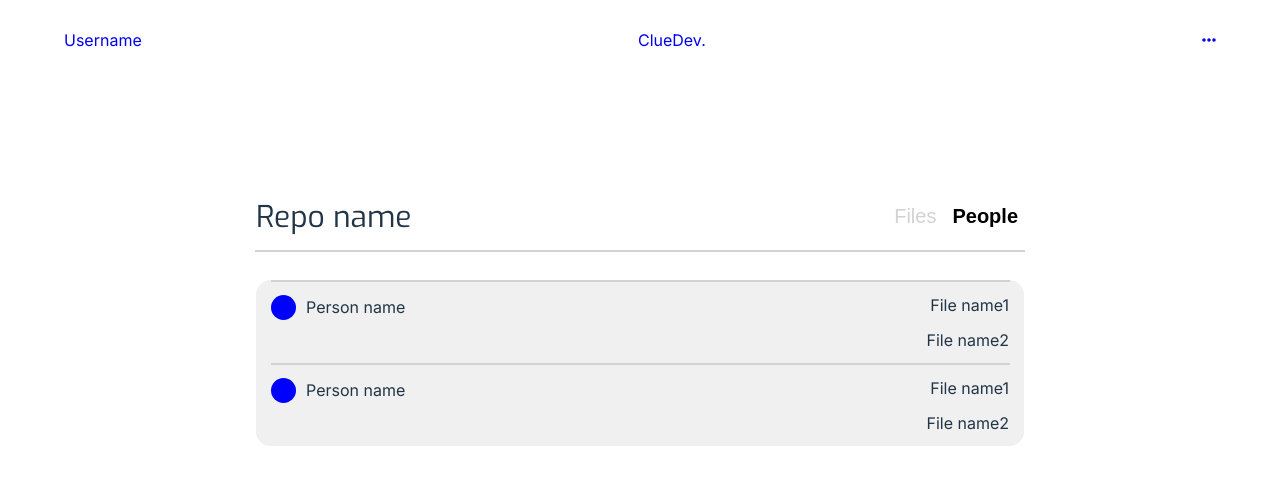
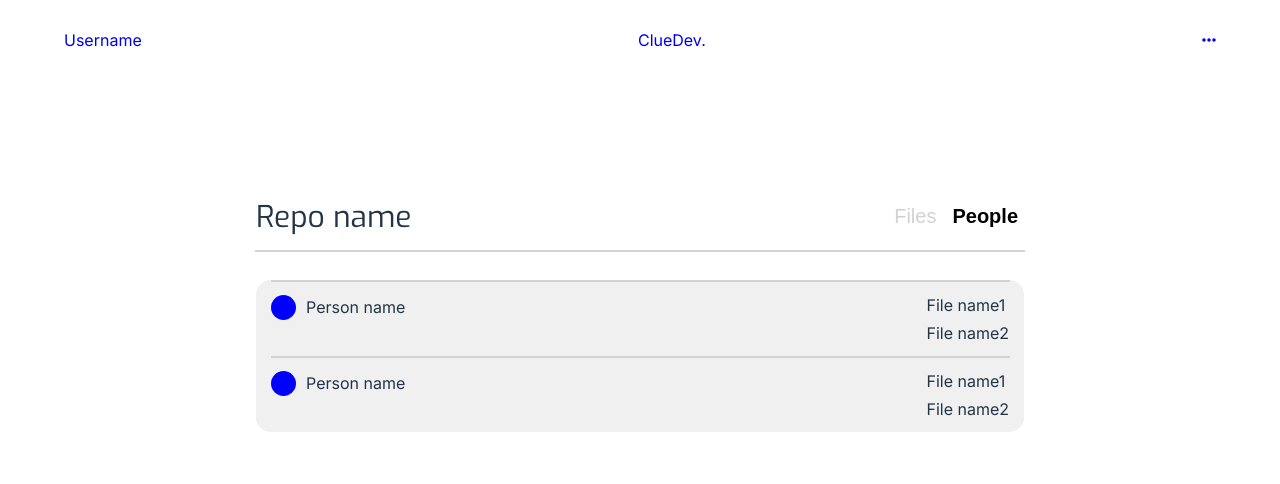
Before and after one commit to andrescm1998/ClueDev-Client, a React (Vite) app: page /map in a window 1280 px wide. Both pictures are taken after a click on the button "People". Shown: the top 484 px of the page. Built offline with nearby package versions, Linux system fonts and the light colour scheme; a web font is replaced by a local one.

Commit message:
Finishing up basic folder files

```diff
--- a/src/Components/Map/index.jsx
+++ b/src/Components/Map/index.jsx
@@ -59,7 +59,7 @@ export const Map = () => {
             <section className='repo-list'>
                 {/* render based on selected (file or people)*/}
                 {/* <People /> */}
-                {filesSelected == true && <><File /><File /></>}
+                {filesSelected == true && <><File /></>}
                 {filesSelected == false && <><People /><People /></>}
 
             </section>
--- a/src/Components/People/index.css
+++ b/src/Components/People/index.css
@@ -28,7 +28,7 @@
     margin-top: 8px;
 }
 
-.person-files {
+/* .person-files {
     margin: 0 15px;
     width: 70%;
     height: 100%;
@@ -38,9 +38,17 @@
     display: inline-block;
     right: 0;
     top: 0;
+} */
+
+.person-files {
+    display: flex;
+    flex-direction: column;
+    padding: 11px;
+    gap: 4px;
+    padding-right: 15px;
 }
 
 .file {
-    margin: 11px 0;
+    margin: 0;
     padding: 0;
 }
```
